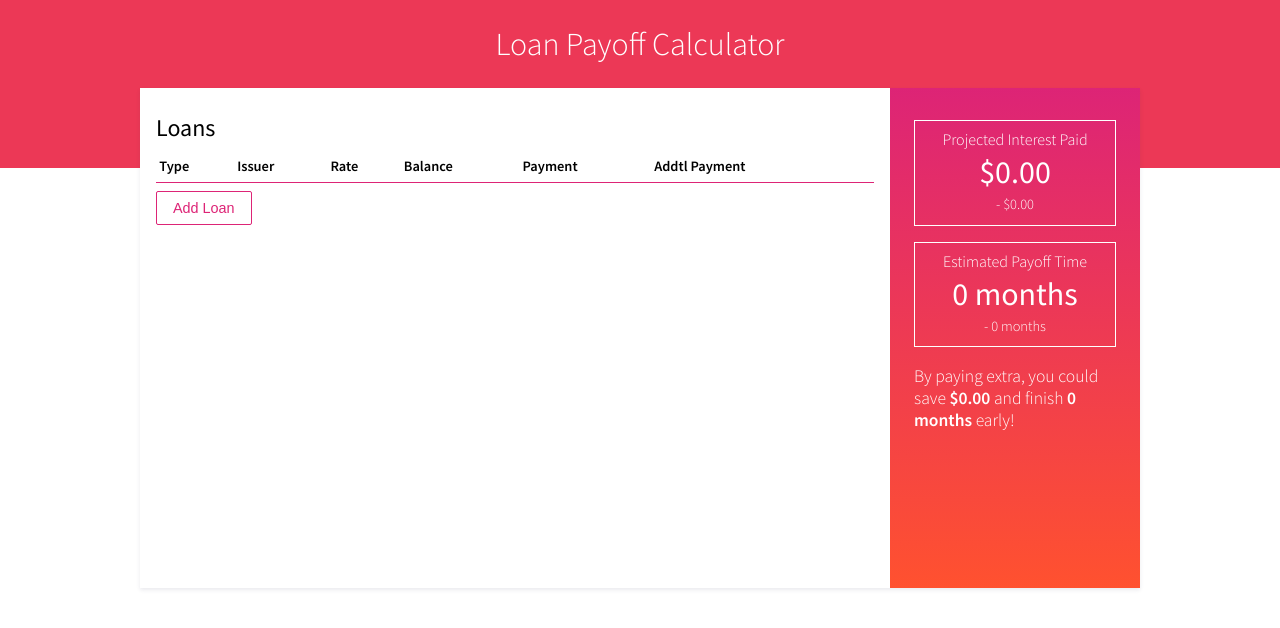
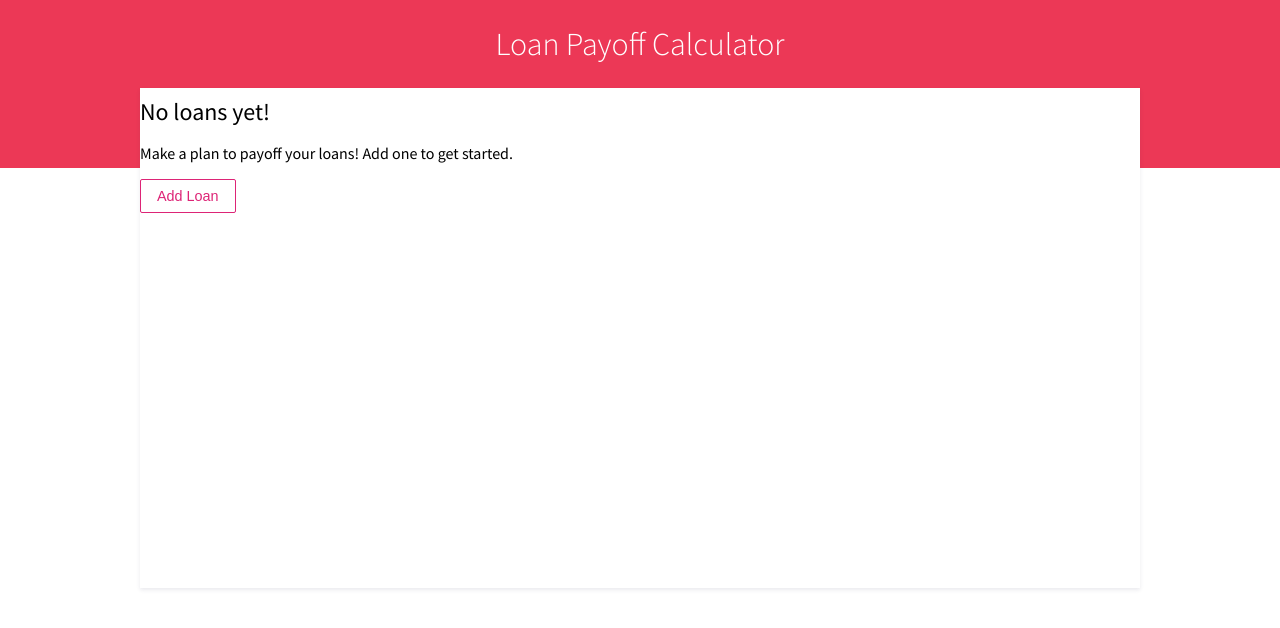
Before and after one commit to mariehooper/loan-payoff-calculator, a React (Create React App) app: page / in a window 1280 px wide. Shown: the top 628 px of the page. Built offline with nearby package versions, Linux system fonts and the light colour scheme.

Commit message:
add empty state

```diff
--- a/src/components/App.css
+++ b/src/components/App.css
@@ -25,21 +25,16 @@
   border-radius: 2px;
   cursor: pointer;
   transition: all 0.2s; }
-
   .btn:not(:last-child) {
     margin-right: 0.5rem; }
-
   .btn:hover {
     background: #DD2476;
     color: #FFF; }
-
   .btn-link {
     border: none; }
-
     .btn-link:hover {
       background: transparent;
       color: #DD2476; }
-
   .btn-submit {
     float: right; }
 
@@ -53,7 +48,6 @@
   text-align: center;
   z-index: -1;
   padding: 1rem 0 6rem 0; }
-
   .header-block h1 {
     font-weight: 300; }
 
@@ -66,12 +60,14 @@
   border: none !important;
   max-width: 600px;
   margin: 0 auto; }
-
   .ReactModal__Content .button-row {
     text-align: right; }
 
 .ReactModal__Overlay {
   background-color: rgba(0, 0, 0, 0.65) !important; }
+
+.ReactModal__Body--open {
+  overflow: hidden; }
 
 table {
   border-collapse: collapse;
@@ -90,10 +86,8 @@ tr {
 
 tbody tr {
   border-bottom: 1px solid #EEE; }
-
   tbody tr td {
     padding: 0.5rem 0.2rem; }
-
   tbody tr.expandable-cell {
     width: 100%; }
 
@@ -113,7 +107,6 @@ tfoot tr td {
   outline: none;
   padding: 0;
   margin: 0; }
-
   .range-slider__range::-webkit-slider-thumb {
     appearance: none;
     width: 1.25rem;
@@ -122,13 +115,10 @@ tfoot tr td {
     background: #DD2476;
     cursor: pointer;
     transition: background .15s ease-in-out; }
-
     .range-slider__range::-webkit-slider-thumb:hover {
       background: #c81f6a; }
-
   .range-slider__range:active::-webkit-slider-thumb {
     background: #c81f6a; }
-
   .range-slider__range::-moz-range-thumb {
     width: 1.25rem;
     height: 1.25rem;
@@ -137,10 +127,8 @@ tfoot tr td {
     background: #DD2476;
     cursor: pointer;
     transition: background .15s ease-in-out; }
-
     .range-slider__range::-moz-range-thumb:hover {
       background: #c81f6a; }
-
   .range-slider__range:active::-moz-range-thumb {
     background: #c81f6a; }
 
--- a/src/components/App.js
+++ b/src/components/App.js
@@ -3,9 +3,11 @@ import Modal from 'react-modal';
 import shortid from 'shortid';
 
 import './App.css';
+import EmptyState from './EmptyState';
 import LoanForm from './LoanForm';
 import Totals from './Totals';
 import LoanList from './LoanList';
+
 
 function calculateSidebarTotals(loans, withAdditional = false) {
   return loans.reduce((sidebarTotals, loan) => {
@@ -62,12 +64,6 @@ export default class App extends React.Component {
     this.setState({ loans }, this.calculateTotals);
   }
 
-  setLoanToEdit = (loanId) => {
-    this.setState({
-      loanToEdit: this.state.loans.find(loan => loan.id === loanId),
-    });
-  }
-
   calculateTotals = () => {
     // make a copy of existing totals
     const totals = { ...this.state.totals };
@@ -92,12 +88,40 @@ export default class App extends React.Component {
     this.setState({ totals });
   }
 
-  openModal = () => {
-    this.setState({ modalIsOpen: true });
+  openModal = (loanId) => {
+    this.setState({
+      modalIsOpen: true,
+      loanToEdit: this.state.loans.find(loan => loan.id === loanId),
+    });
   }
 
   closeModal = () => {
     this.setState({ modalIsOpen: false });
+  }
+
+  renderLoans() {
+    const loansExist = this.state.loans.length > 0;
+
+    if (loansExist) {
+      return (
+        <div className="page-wrapper">
+          <div className="col col-1">
+            <h2>Loans</h2>
+            <LoanList
+              loans={this.state.loans}
+              totals={this.state.totals}
+              openModal={this.openModal}
+              updateLoan={this.updateLoan}
+            />
+          </div>
+          <div className="sidebar col col-2">
+            <Totals {...this.state.totals} />
+          </div>
+        </div>
+      );
+    }
+
+    return <EmptyState openModal={this.openModal} />;
   }
 
   render() {
@@ -108,33 +132,23 @@ export default class App extends React.Component {
         <div className="header-block">
           <h1>Loan Payoff Calculator</h1>
         </div>
-        <div className="page-wrapper">
-          <div className="col col-1">
-            <h2>Loans</h2>
-            <LoanList
-              loans={this.state.loans}
-              totals={this.state.totals}
-              openModal={this.openModal}
-              setLoanToEdit={this.setLoanToEdit}
-              updateLoan={this.updateLoan}
-            />
-          </div>
-          <div className="sidebar col col-2">
-            <Totals {...this.state.totals} />
-          </div>
-        </div>
+
+        {this.renderLoans()}
+
+        {this.state.modalIsOpen &&
           <Modal
-          isOpen={this.state.modalIsOpen}
+            isOpen
             onRequestClose={this.closeModal}
             contentLabel={formTitle}
           >
             <LoanForm
               title={formTitle}
-            saveLoan={saveForm}
+              addLoan={saveForm}
               closeModal={this.closeModal}
               loan={this.state.loanToEdit}
             />
           </Modal>
+        }
       </div>
     );
   }
--- a/src/components/App.scss
+++ b/src/components/App.scss
@@ -82,6 +82,10 @@
 
 .ReactModal__Overlay {
   background-color: rgba(0, 0, 0, 0.65) !important;
+}
+
+.ReactModal__Body--open {
+  overflow: hidden;
 }
 
 // table stylez
--- /dev/null
+++ b/src/components/EmptyState.js
@@ -0,0 +1,19 @@
+import React from 'react';
+import PropTypes from 'prop-types';
+// import './EmptyState.css';
+
+export default function EmptyState({ openModal }) {
+  return (
+    <div className="page-wrapper">
+      <div className="empty-state">
+        <h2>No loans yet!</h2>
+        <p>Make a plan to payoff your loans! Add one to get started.</p>
+        <button className="btn add-loan" onClick={openModal}>Add Loan</button>
+      </div>
+    </div>
+  );
+}
+
+EmptyState.propTypes = {
+  openModal: PropTypes.func.isRequired,
+};
--- a/src/components/LoanForm.js
+++ b/src/components/LoanForm.js
@@ -17,7 +17,7 @@ export default class LoanForm extends React.Component {
 
   handleSubmit = (event) => {
     event.preventDefault();
-    this.props.saveLoan(this.state);
+    this.props.addLoan(this.state);
     this.props.closeModal();
   }
 
@@ -100,7 +100,7 @@ export default class LoanForm extends React.Component {
 }
 
 LoanForm.propTypes = {
-  saveLoan: PropTypes.func.isRequired,
+  addLoan: PropTypes.func.isRequired,
   closeModal: PropTypes.func.isRequired,
   title: PropTypes.string.isRequired,
   loan: PropTypes.shape({
--- a/src/components/LoanList.js
+++ b/src/components/LoanList.js
@@ -6,13 +6,7 @@ import { convertToCurrency } from '../utils';
 export default class LoanList extends React.Component {
 
   handleEdit = (event) => {
-    this.props.setLoanToEdit(event.target.parentNode.parentNode.dataset.id);
-    this.props.openModal();
-  }
-
-  handleAdd = () => {
-    this.props.setLoanToEdit(undefined);
-    this.props.openModal();
+    this.props.openModal(event.target.parentNode.parentNode.dataset.id);
   }
 
   handleRangeChange = (event, loan) => {
@@ -75,7 +69,7 @@ export default class LoanList extends React.Component {
           </tfoot>
         </table>
         <div className="button-row">
-          <button className="btn add-loan" onClick={this.handleAdd}>Add Loan</button>
+          <button className="btn add-loan" onClick={this.openModal}>Add Loan</button>
         </div>
       </div>
     );
@@ -93,9 +87,8 @@ LoanList.propTypes = {
   })).isRequired,
   openModal: PropTypes.func.isRequired,
   updateLoan: PropTypes.func.isRequired,
-  setLoanToEdit: PropTypes.func.isRequired,
   totals: PropTypes.shape({
-    balance: PropTypes.string,
-    payment: PropTypes.string,
+    balance: PropTypes.number,
+    payment: PropTypes.number,
   }).isRequired,
 };
```
Also changed, not shown: src/components/Totals.css (+5 -7 lines). Lines whose indentation alone changed are shown as unchanged.
